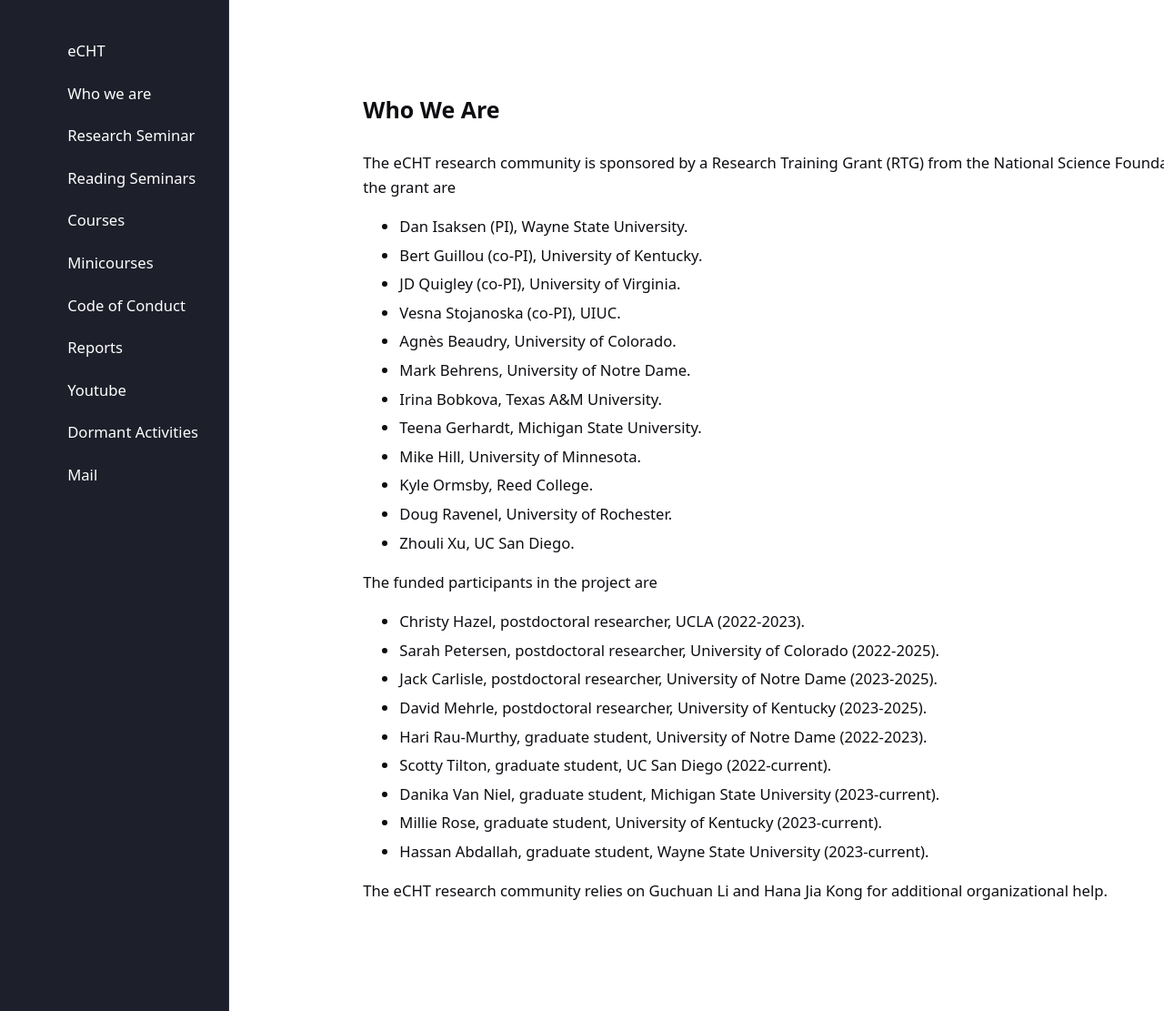
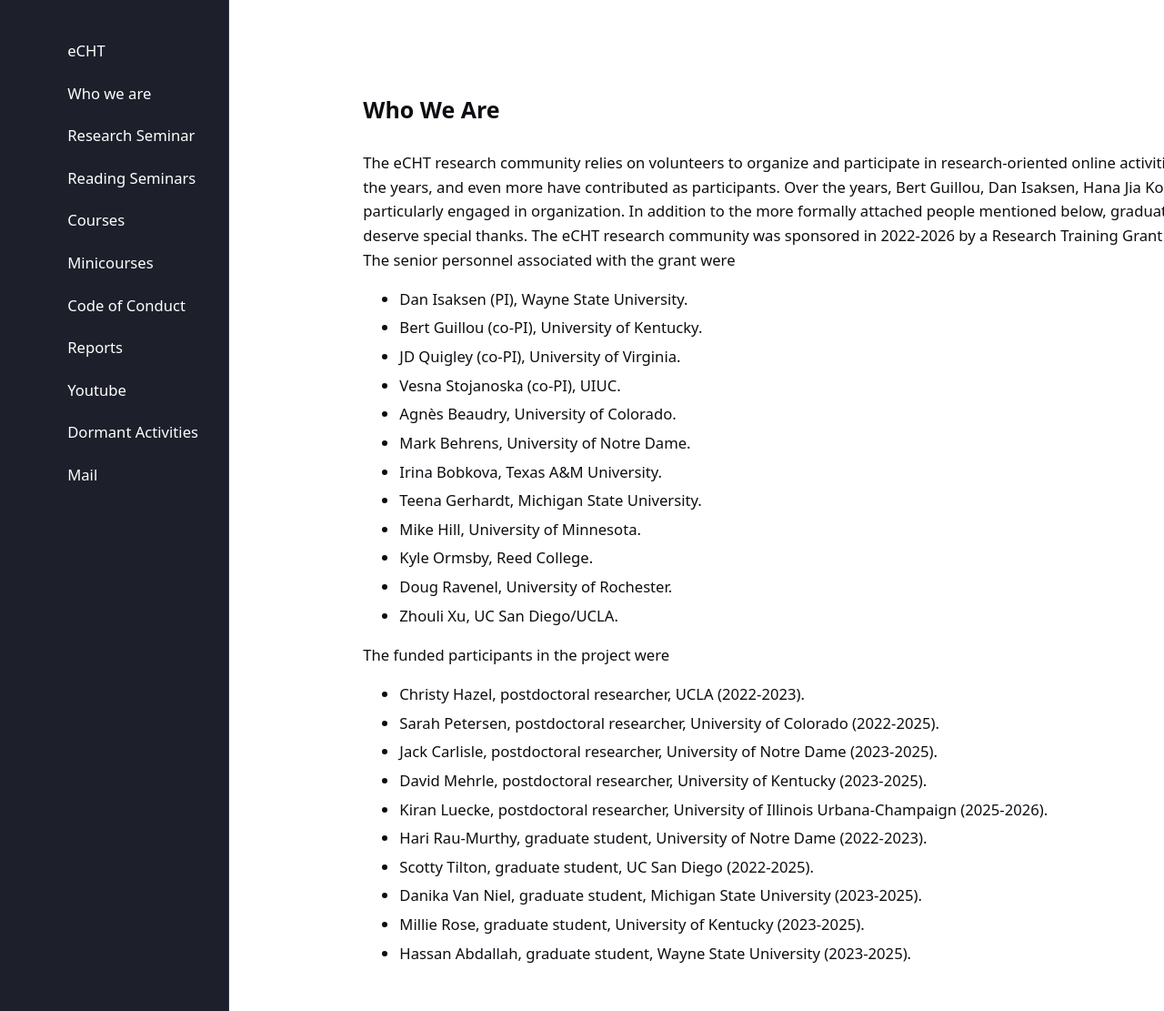
Before and after one commit to eCHTorc/eCHTorc.github.io, a Jekyll site: the page built from who-we-are.html, in a window 1280 px wide and 1111 px high. Shown: the whole window at 91% size. Built offline with Jekyll 4.4.1, drawn with Linux system fonts in a browser that asks for light colours.

Commit message:
Who we are

```diff
--- a/who-we-are.html
+++ b/who-we-are.html
@@ -12,7 +12,13 @@ layout: page
   </nav>
 </main>
 
-The eCHT research community is sponsored by a Research Training Grant (RTG) from the National Science Foundation (NSF). The senior personnel associated with the grant are
+The eCHT research community relies on volunteers to organize and participate in research-oriented online activities.
+Many people have contributed leadership over the years, and even more have contributed as participants.
+Over the years, Bert Guillou, Dan Isaksen, Hana Jia Kong, Guchuan Li, and JD Quigley have been particularly engaged in organization.
+In addition to the more formally attached people mentioned below, graduate students Mattie Ji, Ang Li, and Jackson Morris deserve special thanks.
+
+The eCHT research community was sponsored in 2022-2026 by a Research Training Grant (RTG) from the National Science Foundation (NSF).
+The senior personnel associated with the grant were
 
 <ul>
   <li>Dan Isaksen (PI), Wayne State University.</li>
@@ -26,21 +32,20 @@ The eCHT research community is sponsored by a Research Training Grant (RTG) from
   <li>Mike Hill, University of Minnesota.</li>
   <li>Kyle Ormsby, Reed College.</li>
   <li>Doug Ravenel, University of Rochester.</li>
-  <li>Zhouli Xu, UC San Diego.</li>
+  <li>Zhouli Xu, UC San Diego/UCLA.</li>
 </ul>
 
-The funded participants in the project are
+The funded participants in the project were
 
 <ul>
   <li> Christy Hazel, postdoctoral researcher, UCLA (2022-2023). </li>
   <li> Sarah Petersen, postdoctoral researcher, University of Colorado (2022-2025). </li>
   <li> Jack Carlisle, postdoctoral researcher, University of Notre Dame (2023-2025). </li>
   <li> David Mehrle, postdoctoral researcher, University of Kentucky (2023-2025). </li>
+  <li> Kiran Luecke, postdoctoral researcher, University of Illinois Urbana-Champaign (2025-2026).</li>
   <li> Hari Rau-Murthy, graduate student, University of Notre Dame (2022-2023). </li>
-  <li> Scotty Tilton, graduate student, UC San Diego (2022-current). </li>
-  <li> Danika Van Niel, graduate student, Michigan State University (2023-current). </li>
-  <li> Millie Rose, graduate student, University of Kentucky (2023-current). </li>
-  <li> Hassan Abdallah, graduate student, Wayne State University (2023-current). </li>
+  <li> Scotty Tilton, graduate student, UC San Diego (2022-2025). </li>
+  <li> Danika Van Niel, graduate student, Michigan State University (2023-2025). </li>
+  <li> Millie Rose, graduate student, University of Kentucky (2023-2025). </li>
+  <li> Hassan Abdallah, graduate student, Wayne State University (2023-2025). </li>
 </ul>
-
-The eCHT research community relies on Guchuan Li and Hana Jia Kong for additional organizational help.
```
Also changed, not shown: index.md (+1 -1 lines).
